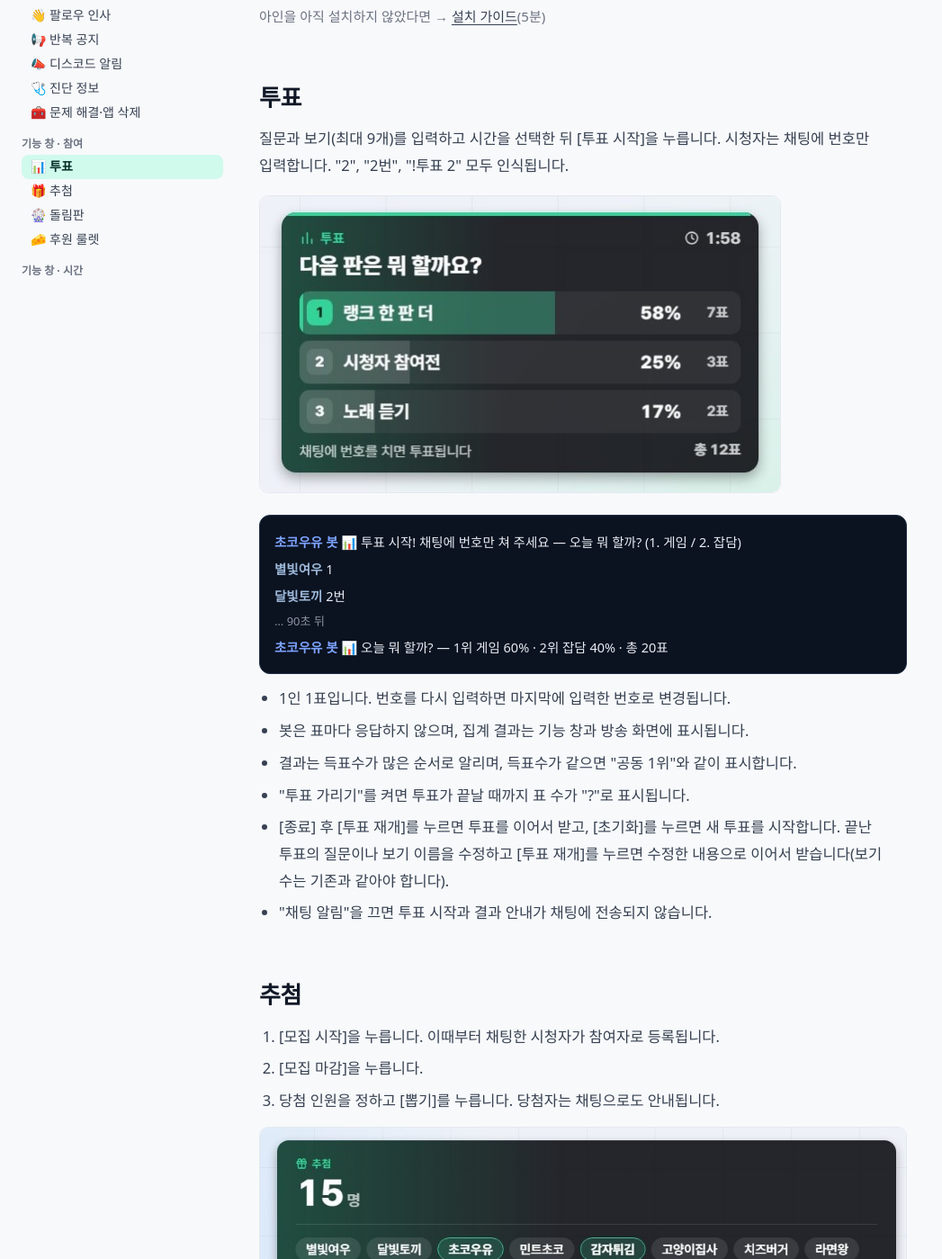
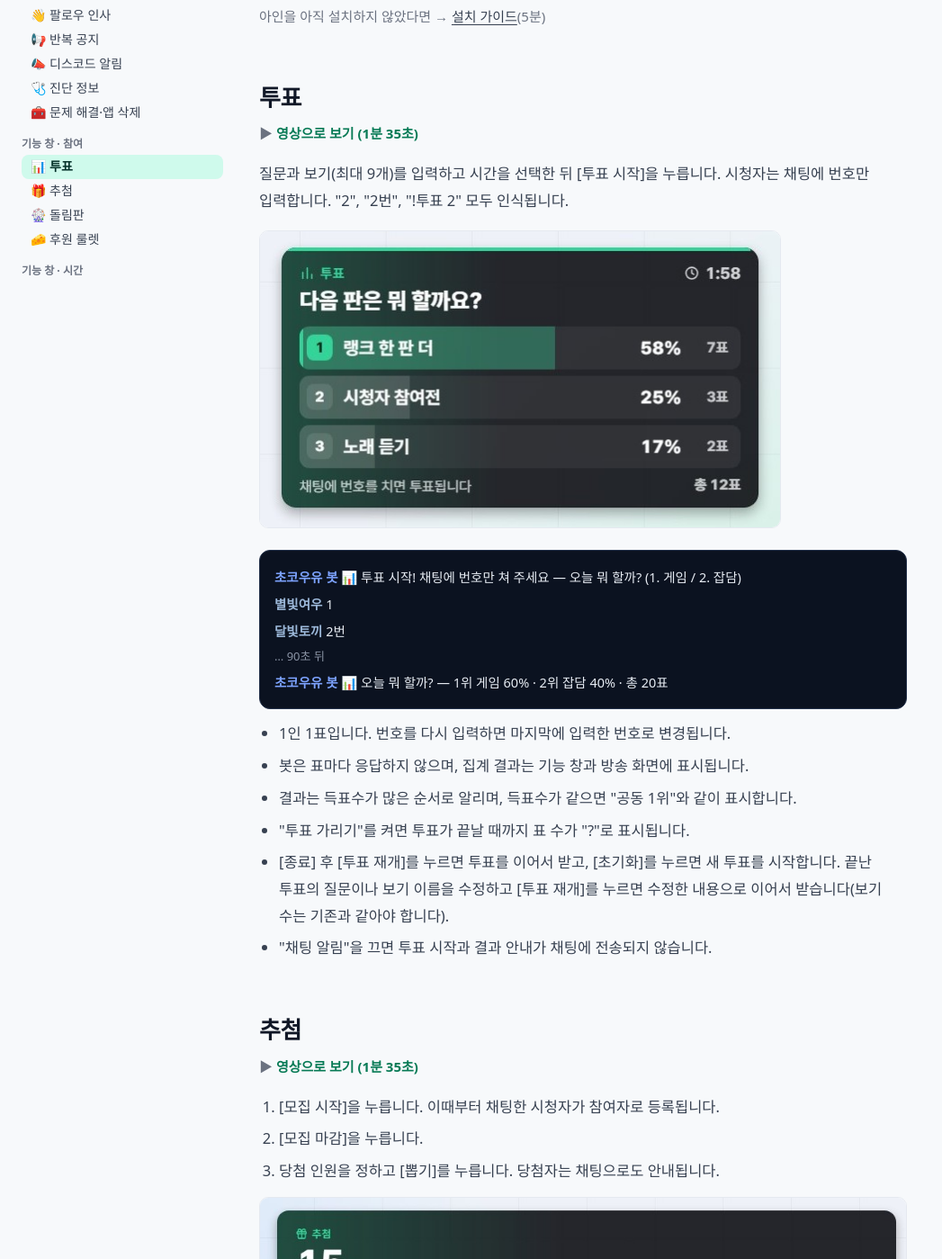
Before and after one commit to jicks458/einbot, a plain HTML site: page guide/participation/index.html in a window 1280 px wide. Shown: the part 562-1961 px from the top of the page at 90% size, without its empty margins (0-1047 px from the left). Drawn offline with Linux system fonts and the light colour scheme; a web font is replaced by a local one.

Commit message:
가이드 참여 투표 · 추첨 영상 줄 — 투표·추첨 편(35TiuoyQCq8 · 1분 35초)을 룰렛 절과 같은 꼴로 #vote · #raffle h2 아래에 / id · href · 하단 값 줄 그대로 (11/14 「모두 권함대로」) (푸시 안 함)
Co-Authored-By: Claude Opus 5.5 <noreply@anthropic.com>

```diff
--- a/guide/participation/index.html
+++ b/guide/participation/index.html
@@ -159,6 +159,7 @@
       <p class="ask">아인을 아직 설치하지 않았다면 → <a href="/guide/install/">설치 가이드</a>(5분)</p>
 
       <h2 id="vote">투표</h2>
+      <p class="watch">▶ <a href="https://youtu.be/35TiuoyQCq8" target="_blank" rel="noopener">영상으로 보기 (1분 35초)</a></p>
       <p>질문과 보기(최대 9개)를 입력하고 시간을 선택한 뒤 [투표 시작]을 누릅니다. 시청자는 채팅에 번호만 입력합니다. "2", "2번", "!투표 2" 모두 인식됩니다.</p>
       <img class="shot" src="/img/shots/participation-vote-overlay.jpg" width="580" height="330" alt="방송 화면의 투표 카드 — 보기별 비율과 표 수, 남은 시간" loading="lazy">
       <div class="chat">
@@ -178,6 +179,7 @@
       </ul>
 
       <h2 id="raffle">추첨</h2>
+      <p class="watch">▶ <a href="https://youtu.be/35TiuoyQCq8" target="_blank" rel="noopener">영상으로 보기 (1분 35초)</a></p>
       <ol>
         <li>[모집 시작]을 누릅니다. 이때부터 채팅한 시청자가 참여자로 등록됩니다.</li>
         <li>[모집 마감]을 누릅니다.</li>
```
